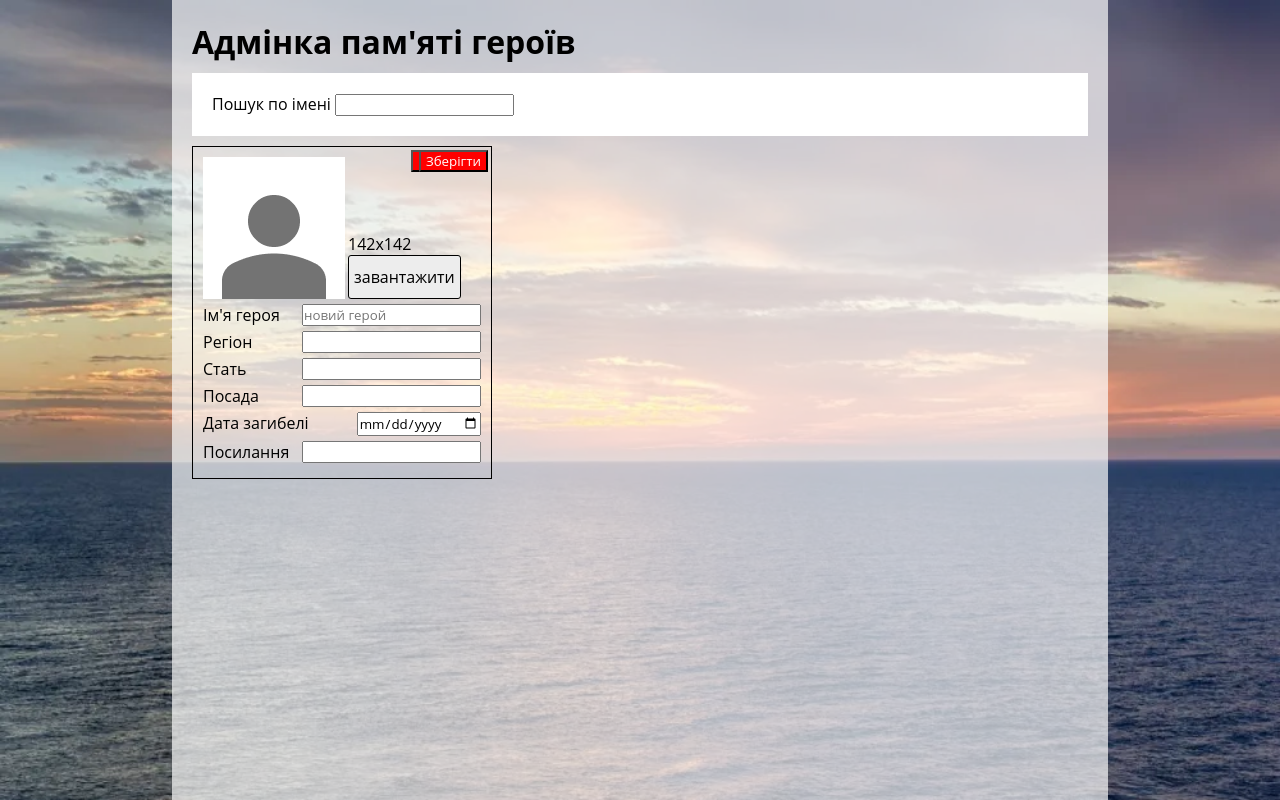
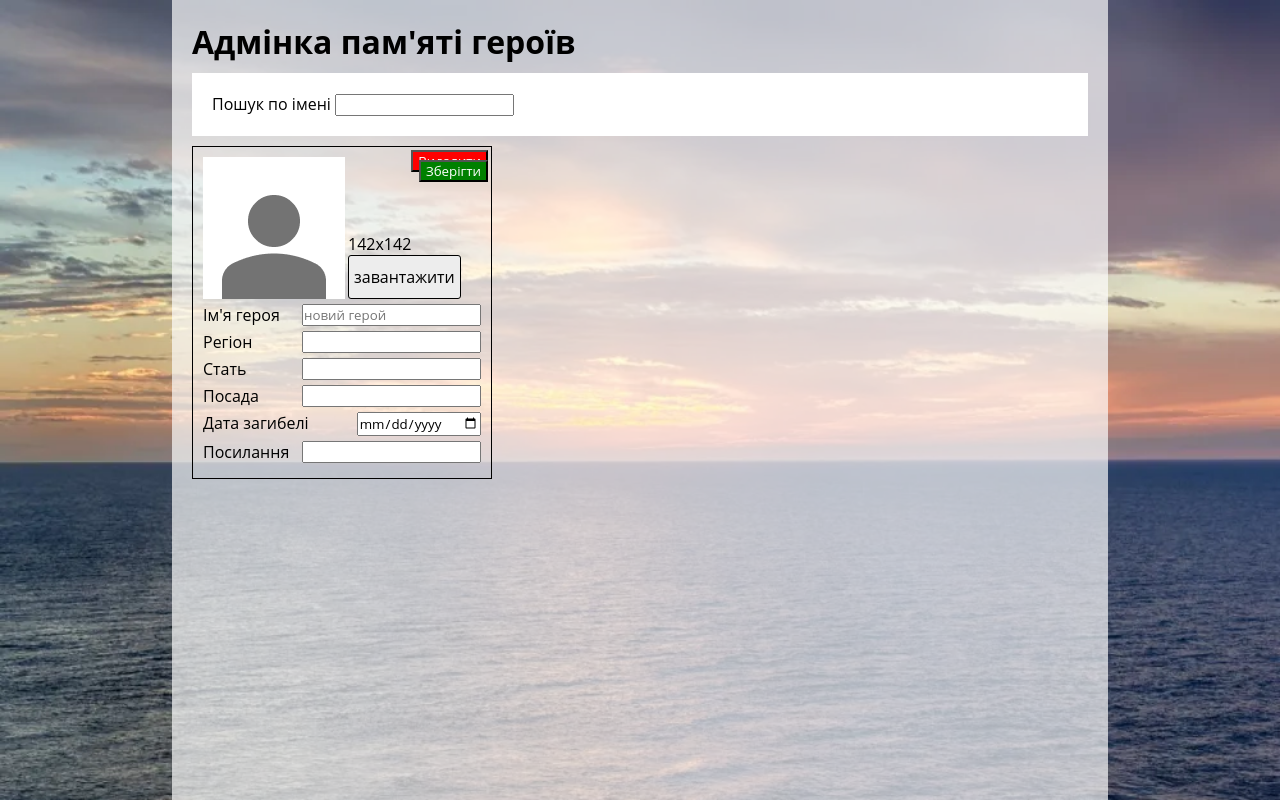
Before and after one commit to LoooMeN/War-heroes, a Flask app: template templates/admin.html in a window 1280 px wide. Run offline with Flask 3, Linux system fonts and the light colour scheme; the template is opened without the code that fills it, so the values that code supplies are empty.

Commit message:
style buttons

```diff
--- a/static/css/admin.css
+++ b/static/css/admin.css
@@ -107,7 +107,7 @@ html {
   background-color: red;
   color: white;
 }
-.main_wrapper .content_wrapper .items_wrapper .item_wrapper .create_button {
+.main_wrapper .content_wrapper .items_wrapper .item_wrapper .save_button {
   position: absolute;
   top: 13px;
   right: 3px;
--- a/static/css/admin.scss
+++ b/static/css/admin.scss
@@ -119,7 +119,7 @@ html {
                     color: white;
                 }
 
-                .create_button {
+                .save_button {
                     position: absolute;
                     top: 13px;
                     right: 3px;
--- a/static/js/admin.js
+++ b/static/js/admin.js
@@ -88,7 +88,7 @@ function addFirstCard() {
                         <input class="heroLink" type="text">
                     </div>
                     <button class="delete_button" onclick="selfDelete(this, 0)">Видалити</button>
-                    <button class="delete_button" onclick="save(this, 0)">Зберігти</button>
+                    <button class="save_button" onclick="save(this, 0)">Зберігти</button>
                 `;
         tempItem.innerHTML = item;
         itemsWrapper.insertBefore(tempItem, itemsWrapper.firstChild);
@@ -147,7 +147,7 @@ function populateAdmin(data) {
                         <input class="heroLink" type="text" value="`+elem["url"]+`">
                     </div>
                     <button class="delete_button" onclick="selfDelete(this, '`+elem["id"]+`')">Видалити</button>
-                    <button class="delete_button" onclick="save(this, '`+elem["id"]+`')">Зберігти</button>
+                    <button class="save_button" onclick="save(this, '`+elem["id"]+`')">Зберігти</button>
                 `
         tempItem.innerHTML = item;
         itemsWrapper.appendChild(tempItem)
```
